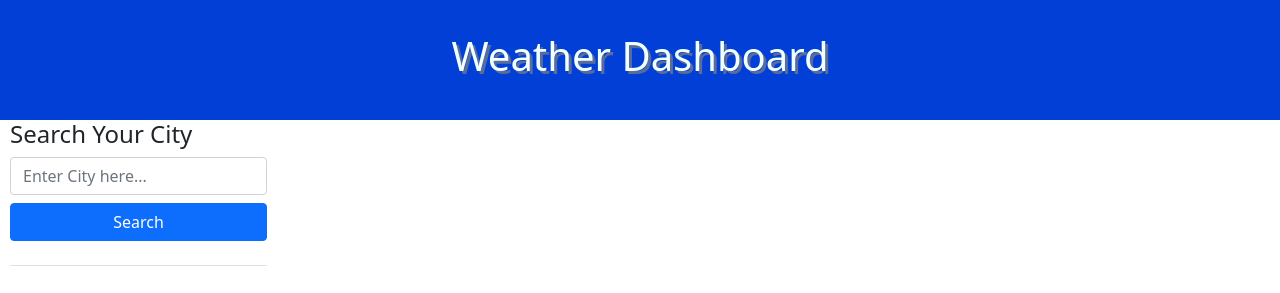
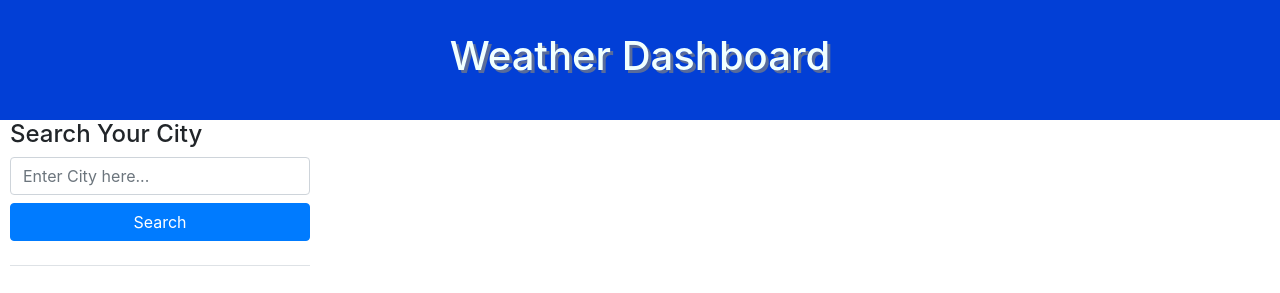
Before and after one commit to JMGuzman-784/hw6, a plain HTML site: page index.html in a window 1280 px wide. Drawn offline with nearby package versions, Linux system fonts and the light colour scheme.

Commit message:
changes in html links

```diff
--- a/index.html
+++ b/index.html
@@ -6,8 +6,10 @@
     <meta http-equiv="X-UA-Compatible" content="IE=edge">
     <meta name="viewport" content="width=device-width, initial-scale=1.0">
     <title>Weather Dashboard</title>
+
     <script type="text/javascript" src="https://cdnjs.cloudflare.com/ajax/libs/moment.js/2.27.0/moment.min.js"></script>
-    <link href="https://cdn.jsdelivr.net/npm/bootstrap@5.1.3/dist/css/bootstrap.min.css" rel="stylesheet" integrity="sha384-1BmE4kWBq78iYhFldvKuhfTAU6auU8tT94WrHftjDbrCEXSU1oBoqyl2QvZ6jIW3" crossorigin="anonymous">
+    <link rel="stylesheet" href="https://stackpath.bootstrapcdn.com/bootstrap/4.1.3/css/bootstrap.min.css" integrity="sha384-MCw98/SFnGE8fJT3GXwEOngsV7Zt27NXFoaoApmYm81iuXoPkFOJwJ8ERdknLPMO" crossorigin="anonymous" />
+
     <link rel="stylesheet" href="./assets/css/style.css">
 </head>
 
```
